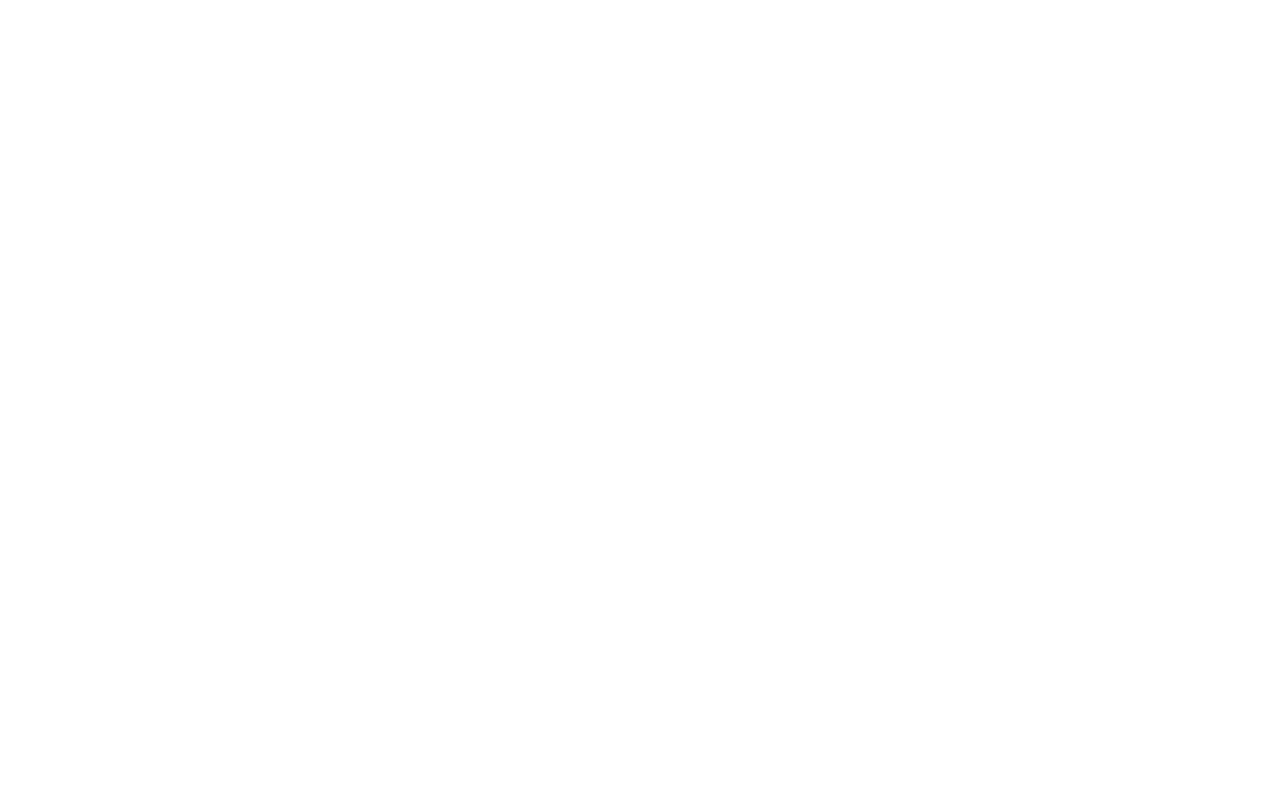
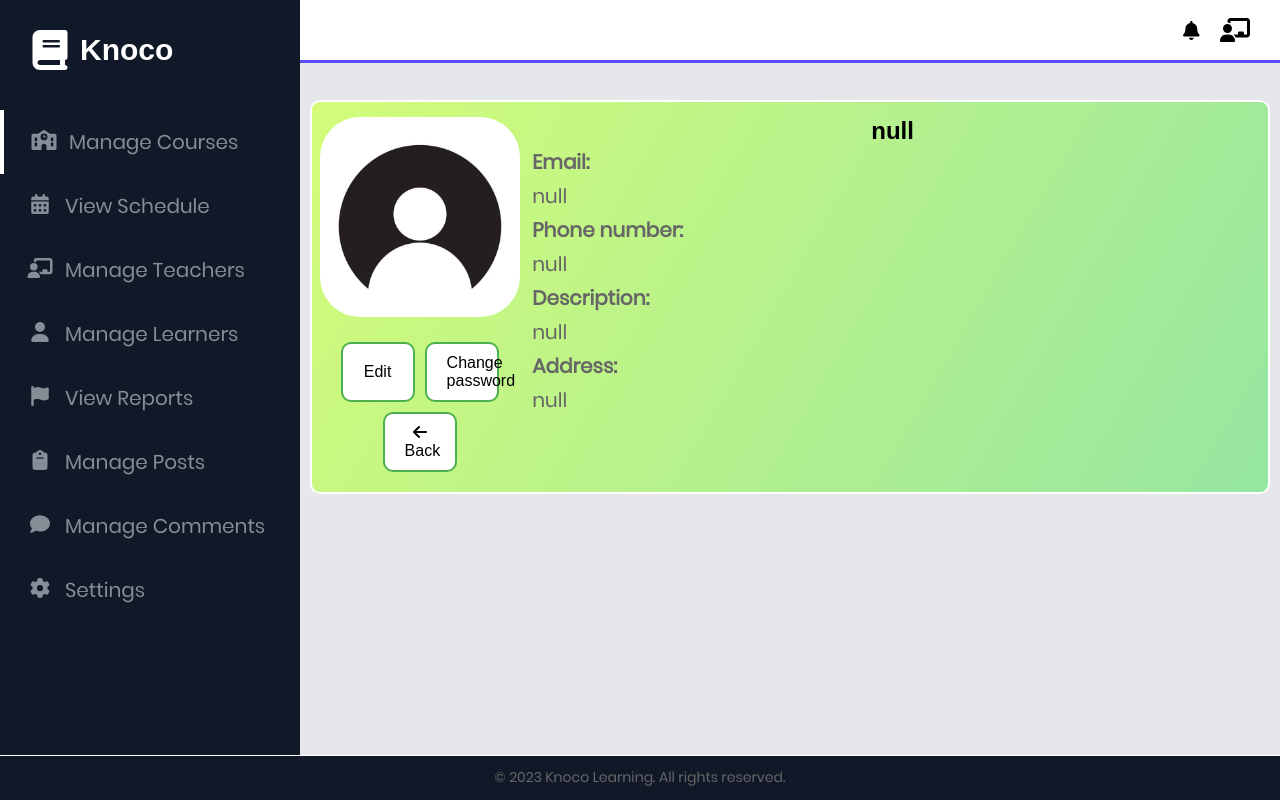
Before and after one commit to CuongAtWorkplace/SEP_FrontEnd_Web, a React (Create React App) app in the folder knoco-learning/: page /profile-teacher in a window 1280 px wide. Before the commit this address had no page. Built offline with nearby package versions, Linux system fonts and the light colour scheme; no server answers.

Commit message:
design fe profile teacher

```diff
--- a/knoco-learning/src/App.js
+++ b/knoco-learning/src/App.js
@@ -23,6 +23,7 @@ import QuizzDetail from './pages/teachers/QuizzDetail';
 import VideoCall2 from './pages/teachers/VideoCall2';
 import ViewPostListManager from './pages/manager/ViewPostListManager';
 import ViewPostDetailManager from './pages/manager/ViewPostDetailManager';
+import Profile from './pages/teachers/Profile';
 //import TestModal from './pages/manager/Course/TestModal';
 
 const queryClient = new QueryClient();
@@ -52,6 +53,7 @@ function App() {
         <Route path="/call" element={<VideoCall2 />} />
         <Route path="/viewpostlistmanager" element={<ViewPostListManager />} />
         <Route path="/viewpostdetailmanager" element={<ViewPostDetailManager />} />
+        <Route path="/profile-teacher" element={<Profile />} />
       </Routes>
       <ToastContainer
         position="top-right"
--- a/knoco-learning/src/pages/VideoCallDemo/index.html
+++ b/knoco-learning/src/pages/VideoCallDemo/index.html
@@ -52,8 +52,8 @@
     </div>
 
     <div class="container">
-      <div id="videos" ></div>
-      <video id="video" autoplay></video>
+      <div id="videos"></div>
+      <!-- <video id="video" autoplay></video> -->
     </div>
   </body>
 
--- /dev/null
+++ b/knoco-learning/src/pages/teachers/Profile.js
@@ -0,0 +1,130 @@
+import React, { useState, useEffect } from "react";
+import '../../style/Teacher/Teacher.css';
+import "./style.css";
+import myImage from '../../assets/profile.jpg';
+import { FontAwesomeIcon } from "@fortawesome/react-fontawesome";
+import { faArrowLeft } from "@fortawesome/free-solid-svg-icons";
+import { memo } from "react";
+import Header from "../../components/header/Header"
+import Footer from "../../components/footer/Footer";
+import SideBar from "../../components/sidebar/SideBar"
+import { faBook } from '@fortawesome/free-solid-svg-icons';
+import $ from "jquery";
+
+const ProfileTeacher = ({ onBackClick, children, ...props }) => {
+    const { userId } = props;
+    const [teacherId, setClassDt] = useState(null);
+
+    useEffect(() => {
+        // Add click event listener to menu-btn
+        $('.menu-btn').on('click', function () {
+            $('#menu').toggleClass('active'); // Toggle active class on #menu
+        });
+
+        fetchData();
+    }, []);
+
+    const fetchData = async () => {
+        try {
+            const response = await fetch(`https://localhost:7169/api/User/GetStudentDetailInClass/${2}`); // Thay thế URL bằng API thực tế
+            const responseData = await response.json();
+            setClassDt(responseData);
+        } catch (error) {
+            console.error('Lỗi khi lấy dữ liệu lớp học:', error);
+        }
+    };
+
+    return (
+        <div className="body_page" {...props}>
+            <section id="menu">
+                <div className="logo">
+                    <FontAwesomeIcon className="logo-icon" icon={faBook} />
+                    <h1>Knoco</h1>
+                </div>
+
+                <nav>
+                    <SideBar />
+                </nav>
+            </section>
+
+            <section id="interface">
+                <header>
+                    <Header />
+                </header>
+
+                <div className="children">
+                    {teacherId ? (
+                        <div className="containers">
+                            <div className="profile-box">
+                                <div className="col-1">
+                                    <ul>
+                                        <li>
+                                            <img src={myImage} alt="Profile" />
+                                        </li>
+                                        <li>
+                                            <button>Edit</button>
+                                            <button>Change password</button>
+                                        </li>
+                                        <li>
+                                            <button onClick={onBackClick}><FontAwesomeIcon icon={faArrowLeft} /> Back</button>
+                                        </li>
+                                    </ul>
+                                </div>
+                                <div className="col-2">
+                                    <h2>{teacherId.className} </h2>
+                                    <p className="title">Email: </p>
+                                    <p>null</p>
+                                    <p className="title">Phone number: </p>
+                                    <p>null</p>
+                                    <p className="title">Description: </p>
+                                    <p>null</p>
+                                    <p className="title">Address: </p>
+                                    <p>null</p>
+
+                                </div>
+                            </div>
+                        </div>
+                    ) : (
+                        // <p>Loading class information...</p>
+                        <div className="containers">
+                            <div className="profile-box">
+                                <div className="col-1">
+                                    <ul>
+                                        <li>
+                                            <img src={myImage} alt="Profile" />
+                                        </li>
+                                        <li>
+                                            <button>Edit</button>
+                                            <button>Change password</button>
+                                        </li>
+                                        <li>
+                                            <button onClick={onBackClick}><FontAwesomeIcon icon={faArrowLeft} /> Back</button>
+                                        </li>
+                                    </ul>
+                                </div>
+                                <div className="col-2">
+                                    <h2>null</h2>
+                                    <p className="title">Email: </p>
+                                    <p>null</p>
+                                    <p className="title">Phone number: </p>
+                                    <p>null</p>
+                                    <p className="title">Description: </p>
+                                    <p>null</p>
+                                    <p className="title">Address: </p>
+                                    <p>null</p>
+
+                                </div>
+                            </div>
+                        </div>
+                    )}
+                </div>
+
+                <footer>
+                    <Footer />
+                </footer>
+            </section>
+        </ div>
+    );
+}
+
+export default memo(ProfileTeacher);
--- /dev/null
+++ b/knoco-learning/src/style/Teacher/Teacher.css
@@ -0,0 +1,61 @@
+.containers {
+    display: flex;
+    justify-content: center;
+}
+
+.profile-box {
+    width: 100%;
+    height: 80%;
+    margin: 10px;
+    border: 2px solid white;
+    border-radius: 10px;
+    background-image: linear-gradient(120deg, #d4fc79 0%, #96e6a1 100%);
+
+    display: grid;
+    grid-template-columns: 20% 80%;
+    grid-gap: 10px;
+}
+
+.col-1 ul li {
+    vertical-align: baseline;
+    grid-column: 1;
+    display: flex;
+    justify-content: center;
+}
+
+.col-2 {
+    grid-column: 2;
+}
+
+.profile-box img {
+    width: 200px;
+    height: 200px;
+    border-radius: 20%;
+    margin-bottom: 20px;
+}
+
+.profile-box h2 {
+    text-align: center;
+}
+
+.profile-box p {
+    padding-left: 10px;
+    font-size: 20px;
+}
+
+.title {
+    font-weight: bold;
+}
+
+.profile-box button {
+    background-color: white;
+    color: black;
+    border: 2px solid #4CAF50;
+    border-radius: 10px;
+    padding: 10px 20px;
+    text-align: center;
+    display: inline-block;
+    font-size: 16px;
+    margin: 5px;
+    width: 40%;
+}
```
Also changed, not shown: knoco-learning/src/pages/VideoCallDemo/script.js (+4 -7 lines), knoco-learning/src/assets/profile.jpg (added).
